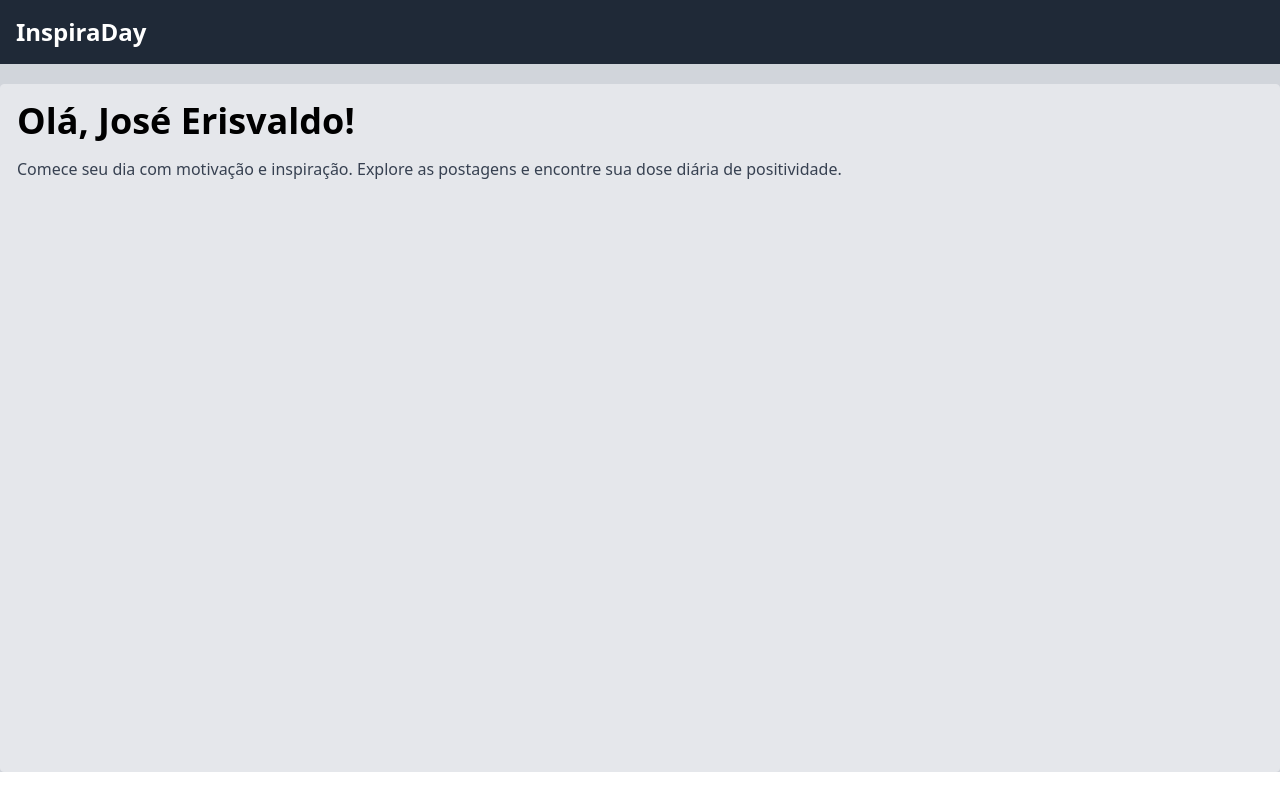
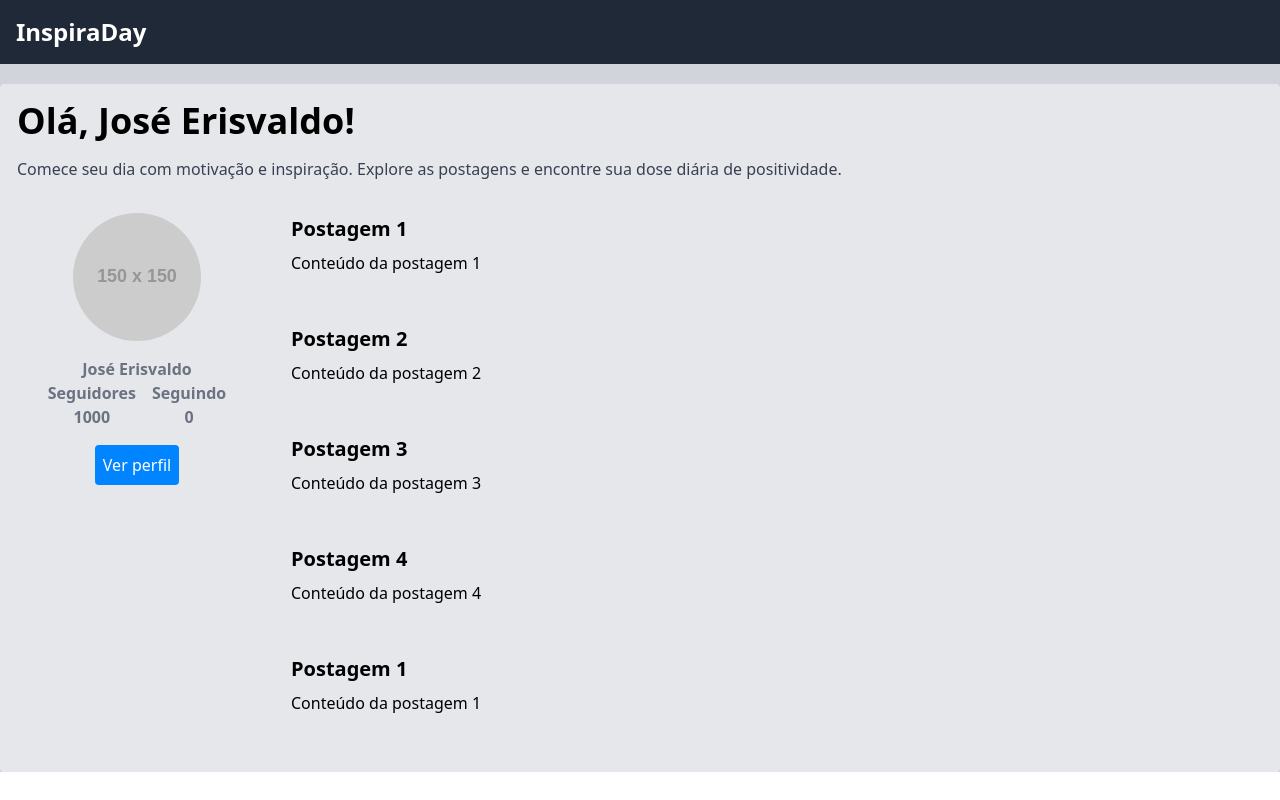
Before and after one commit to JoseErisvaldo/InspiraDay, a React (Create React App) app: page / in a window 1280 px wide. Built offline with nearby package versions, Linux system fonts and the light colour scheme.

Commit message:
Feat: add profile to home page

```diff
--- a/src/Pages/Home/Home.jsx
+++ b/src/Pages/Home/Home.jsx
@@ -1,10 +1,44 @@
+import ProfileInfoCard from "../../Components/Profile/ProfileInfoCard";
 import Container from "../../Components/UX/Container/Container";
 
+// Defina uma lista de postagens
+const posts = [
+  { id: 1, title: "Postagem 1", content: "Conteúdo da postagem 1" },
+  { id: 2, title: "Postagem 2", content: "Conteúdo da postagem 2" },
+  { id: 3, title: "Postagem 3", content: "Conteúdo da postagem 3" },
+  { id: 4, title: "Postagem 4", content: "Conteúdo da postagem 4" },
+  { id: 1, title: "Postagem 1", content: "Conteúdo da postagem 1" },
+  { id: 2, title: "Postagem 2", content: "Conteúdo da postagem 2" },
+  { id: 3, title: "Postagem 3", content: "Conteúdo da postagem 3" },
+  { id: 4, title: "Postagem 4", content: "Conteúdo da postagem 4" },
+  // Adicione mais postagens conforme necessário
+];
+
 export default function Home() {
+
+
   return (
     <Container>
       <h1 className="text-4xl font-bold mb-4">Olá, José Erisvaldo!</h1>
-      <p className="text-gray-700">Comece seu dia com motivação e inspiração. Explore as postagens e encontre sua dose diária de positividade.</p>
+      <p className="text-gray-700 mb-4">
+        Comece seu dia com motivação e inspiração. Explore as postagens e encontre sua dose diária de positividade.
+      </p>
+      <div className="flex gap-4">
+        <div className="w-[15rem] flex flex-col h-[calc(100vh-15rem)]">
+          <ProfileInfoCard/>
+
+        </div>
+        <div className="flex-1 h-[calc(100vh-15rem)] border overflow-scroll ">
+        <ul>
+            {posts.map(post => (
+              <li key={post.id} className={"border p-4 mb-4"}>
+                <h2 className="text-xl font-semibold mb-2">{post.title}</h2>
+                <p>{post.content}</p>
+              </li>
+            ))}
+          </ul>
+        </div>
+      </div>
     </Container>
-  )
+  );
 }
```
